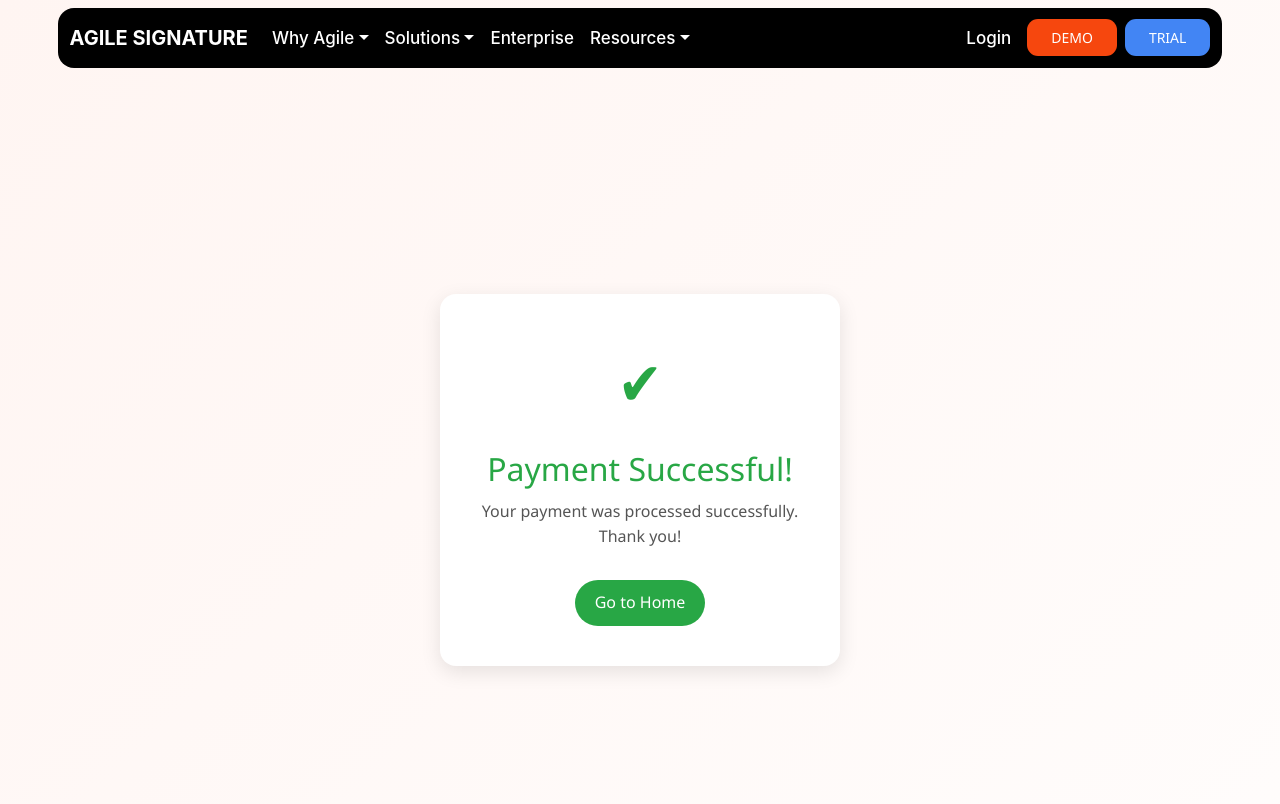
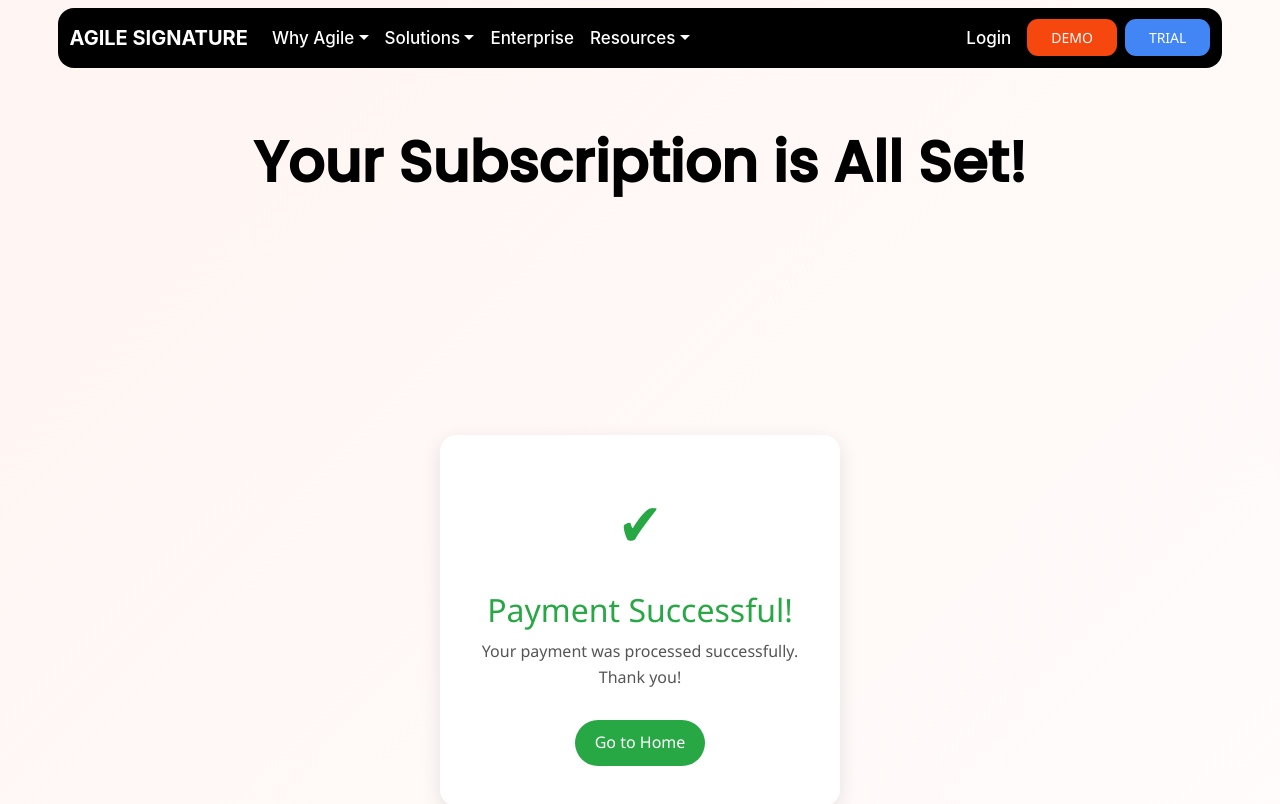
Before and after one commit to Abhishek-Singh2609/signature-template, a React (Vite) app: page /payment in a window 1280 px wide. Shown: the top 804 px of the page. Built offline with nearby package versions, Linux system fonts and the light colour scheme.

Commit message:
payment API

```diff
--- a/src/Components/Payment/Payment.jsx
+++ b/src/Components/Payment/Payment.jsx
@@ -208,6 +208,12 @@ import "./Payment.css"
 
 const PaymentPage = () => {
   return (
+    <>
+    <div className='text-center mt-5'>
+    <h1 className="text-4xl md:text-5xl font-bold text-gray-800 mb-4 hero-h1">
+         Your Subscription is All Set!
+          </h1>
+    </div>
     <div className="success-container">
       <div className="success-card">
         <div className="success-icon">&#10004;</div>
@@ -216,6 +222,7 @@ const PaymentPage = () => {
         <button onClick={() => window.location.href = '/'}>Go to Home</button>
       </div>
     </div>
+    </>
   );
 };
 
--- a/src/Components/Subscription/SubscriptionPage.jsx
+++ b/src/Components/Subscription/SubscriptionPage.jsx
@@ -250,7 +250,7 @@ function SubscriptionPage() {
               <span className="price-period">user/ month</span>
             </div>
             <p className="plan-description">Create professional and consistent signatures for your organization.</p>
-            <button className="cta-button" onClick={() => handleSubscribe("price_1RBfyiAucVCGtuFGRrVhJJIV")}>
+            <button className="cta-button" onClick={() => handleSubscribe("price_1RBhCIAucVCGtuFGn4AVqGf3")}>
               Start free trial
             </button>
             <div className="features-list">
```
